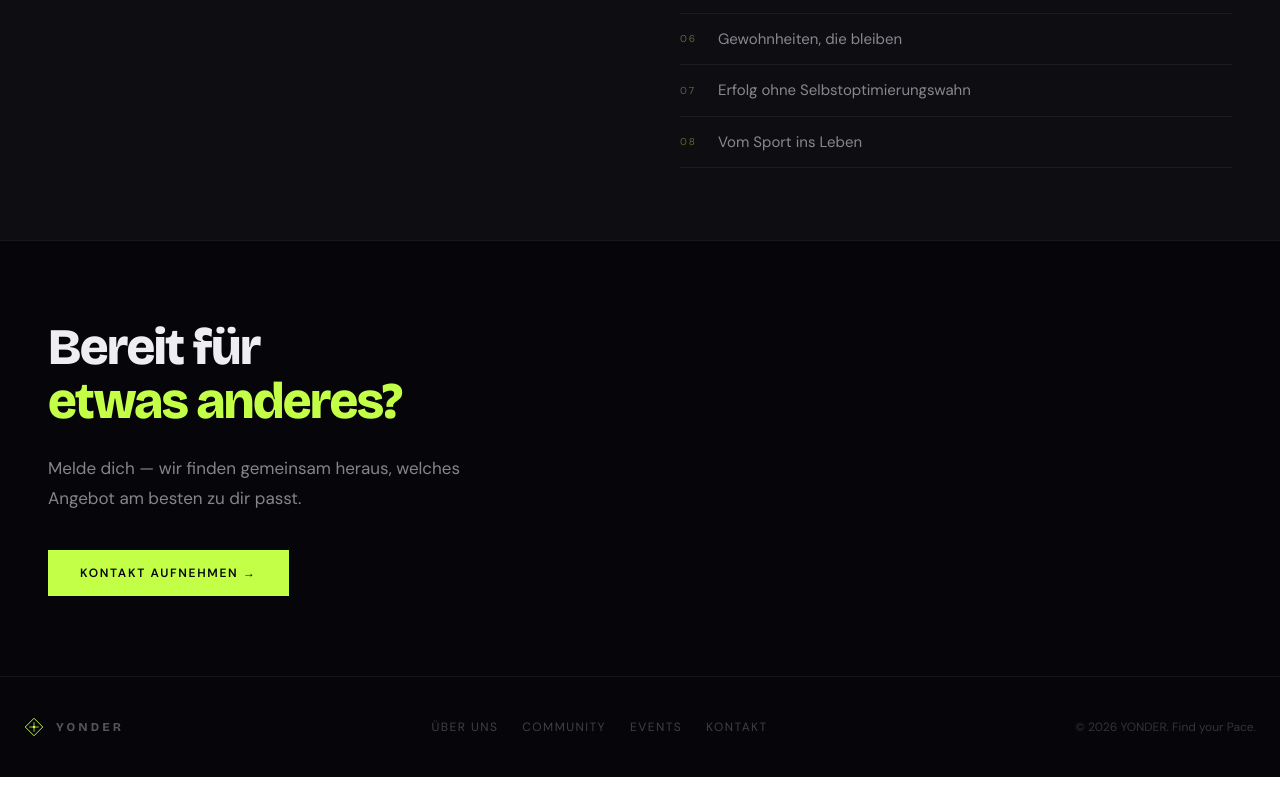
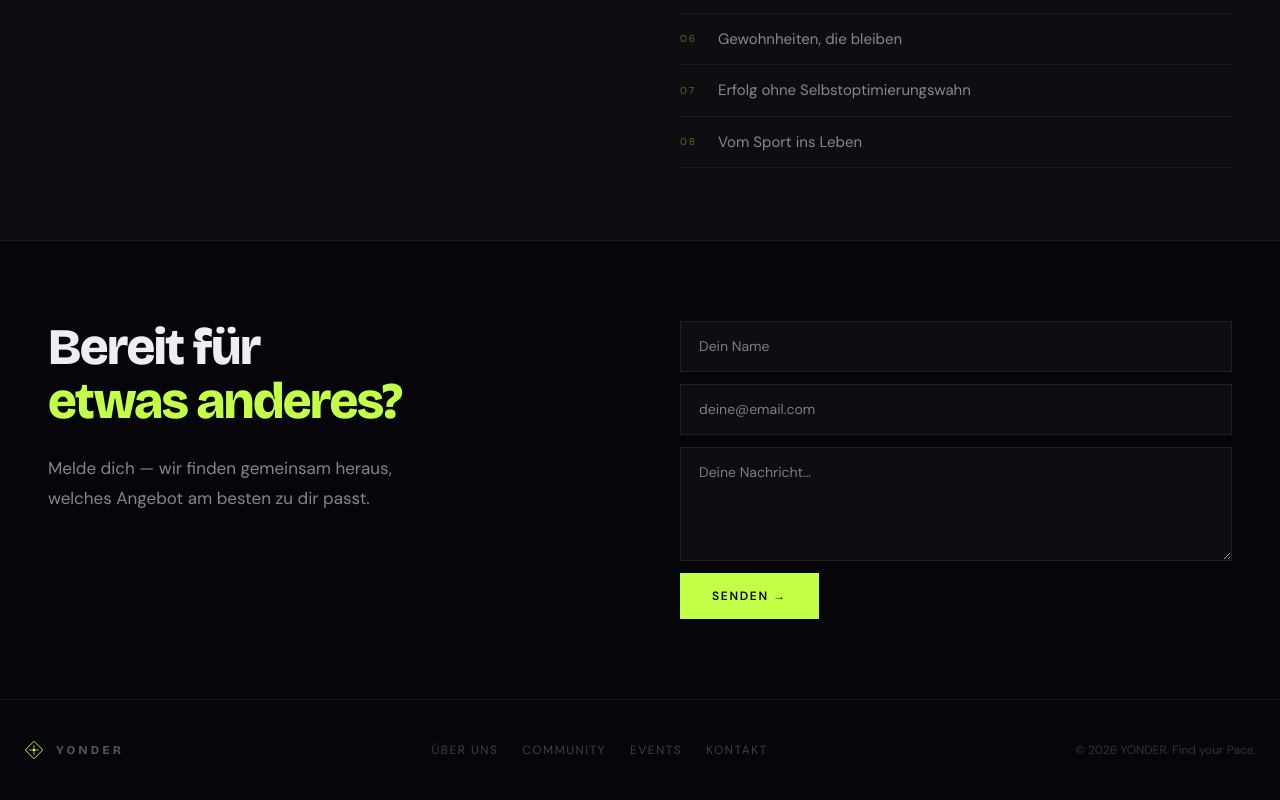
Before and after one commit to Melinja/Yonder, a React (Vite) app: page /coachings in a window 1280 px wide. Shown: the part 1341-2141 px from the top of the page. Before the commit the page ends 2118 px from the top, so only its background shows below. Built offline with nearby package versions, Linux system fonts and the light colour scheme.

Commit message:
Add contact form on Coachings page with email notification

```diff
--- /dev/null
+++ b/api/contact.ts
@@ -0,0 +1,48 @@
+import type { VercelRequest, VercelResponse } from '@vercel/node'
+import { Resend } from 'resend'
+
+const resend = new Resend(process.env.RESEND_API_KEY)
+
+export default async function handler(req: VercelRequest, res: VercelResponse) {
+  if (req.method !== 'POST') {
+    return res.status(405).json({ error: 'Method not allowed' })
+  }
+
+  const { name, email, message } = req.body as { name?: string; email?: string; message?: string }
+
+  if (!name || !email || !email.includes('@') || !message) {
+    return res.status(400).json({ error: 'Bitte alle Felder ausfüllen.' })
+  }
+
+  try {
+    await resend.emails.send({
+      from: 'YONDER <onboarding@resend.dev>',
+      to: 'melina.borgmann@outlook.de',
+      subject: `Neue Kontaktanfrage von ${name}`,
+      html: `
+        <div style="font-family: sans-serif; background: #06060A; color: #EDEDF2; padding: 40px; max-width: 560px;">
+          <p style="color: #C4FF47; font-size: 11px; letter-spacing: 0.3em; margin-bottom: 24px;">YONDER — NEUE KONTAKTANFRAGE</p>
+          <table style="width: 100%; border-collapse: collapse; margin-bottom: 24px;">
+            <tr>
+              <td style="color: rgba(237,237,242,0.4); font-size: 12px; letter-spacing: 0.1em; padding-bottom: 8px; width: 100px;">NAME</td>
+              <td style="color: #EDEDF2; font-size: 15px; font-weight: 600; padding-bottom: 8px;">${name}</td>
+            </tr>
+            <tr>
+              <td style="color: rgba(237,237,242,0.4); font-size: 12px; letter-spacing: 0.1em; padding-bottom: 8px;">E-MAIL</td>
+              <td style="color: #C4FF47; font-size: 15px; padding-bottom: 8px;"><a href="mailto:${email}" style="color: #C4FF47;">${email}</a></td>
+            </tr>
+          </table>
+          <div style="background: #0D0D12; border-left: 2px solid #C4FF47; padding: 20px 24px; border-radius: 2px;">
+            <p style="color: rgba(237,237,242,0.4); font-size: 11px; letter-spacing: 0.2em; margin-bottom: 12px;">NACHRICHT</p>
+            <p style="color: #EDEDF2; font-size: 15px; line-height: 1.7; margin: 0;">${message.replace(/\n/g, '<br>')}</p>
+          </div>
+        </div>
+      `,
+    })
+
+    return res.status(200).json({ ok: true })
+  } catch (err) {
+    console.error(err)
+    return res.status(500).json({ error: 'Nachricht konnte nicht gesendet werden.' })
+  }
+}
--- a/src/pages/Coachings.tsx
+++ b/src/pages/Coachings.tsx
@@ -1,4 +1,4 @@
-import { Link } from 'react-router-dom'
+import { useState } from 'react'
 import SectionLabel from '../components/SectionLabel'
 
 const display = "'Bricolage Grotesque', sans-serif"
@@ -29,6 +29,30 @@ const SERVICES = [
 ]
 
 export default function Coachings() {
+  const [form, setForm] = useState({ name: '', email: '', message: '' })
+  const [loading, setLoading] = useState(false)
+  const [submitted, setSubmitted] = useState(false)
+  const [error, setError] = useState('')
+
+  const handleSubmit = async () => {
+    if (!form.name || !form.email.includes('@') || !form.message) return
+    setLoading(true)
+    setError('')
+    try {
+      const res = await fetch('/api/contact', {
+        method: 'POST',
+        headers: { 'Content-Type': 'application/json' },
+        body: JSON.stringify(form),
+      })
+      if (res.ok) setSubmitted(true)
+      else setError('Etwas ist schiefgelaufen. Bitte versuche es nochmal.')
+    } catch {
+      setError('Etwas ist schiefgelaufen. Bitte versuche es nochmal.')
+    } finally {
+      setLoading(false)
+    }
+  }
+
   return (
     <div style={{ backgroundColor: bg }}>
 
@@ -94,23 +118,77 @@ export default function Coachings() {
         </div>
       </section>
 
-      {/* ── CTA ──────────────────────────────────────────── */}
+      {/* ── Kontakt ──────────────────────────────────────── */}
       <section style={{ padding: '80px 48px', borderTop: '1px solid rgba(255,255,255,0.07)' }}>
-        <div style={{ maxWidth: 1200, margin: '0 auto' }}>
+        <div style={{ maxWidth: 1200, margin: '0 auto', display: 'grid', gridTemplateColumns: '1fr 1fr', gap: '0 80px', alignItems: 'start' }}>
+          <div>
             <h2 style={{ fontFamily: display, fontSize: 'clamp(32px, 4vw, 56px)', fontWeight: 800, letterSpacing: '-0.035em', lineHeight: 1.05, color: white, marginBottom: 24 }}>
               Bereit für<br /><span style={{ color: lime }}>etwas anderes?</span>
             </h2>
-          <p style={{ fontFamily: sans, fontSize: 17, color: dim1, lineHeight: 1.8, maxWidth: 480, marginBottom: 36 }}>
+            <p style={{ fontFamily: sans, fontSize: 17, color: dim1, lineHeight: 1.8, maxWidth: 400 }}>
               Melde dich — wir finden gemeinsam heraus, welches Angebot am besten zu dir passt.
             </p>
-          <Link
-            to="/community"
-            style={{ display: 'inline-block', padding: '14px 32px', backgroundColor: lime, color: bg, fontFamily: sans, fontSize: 12, fontWeight: 600, letterSpacing: '0.14em' }}
-            onMouseEnter={e => (e.currentTarget.style.backgroundColor = '#d3ff65')}
-            onMouseLeave={e => (e.currentTarget.style.backgroundColor = lime)}
+          </div>
+
+          <div>
+            {submitted ? (
+              <div style={{ padding: '40px 0', display: 'flex', flexDirection: 'column', gap: 12 }}>
+                <div style={{ width: 32, height: 2, backgroundColor: lime }} />
+                <p style={{ fontFamily: sans, fontSize: 13, color: lime, letterSpacing: '0.2em' }}>NACHRICHT GESENDET.</p>
+                <p style={{ fontFamily: sans, fontSize: 15, color: dim1, lineHeight: 1.7 }}>Danke — ich melde mich bald bei dir.</p>
+              </div>
+            ) : (
+              <div style={{ display: 'flex', flexDirection: 'column', gap: 12 }}>
+                {[
+                  { key: 'name',    placeholder: 'Dein Name',          type: 'text' },
+                  { key: 'email',   placeholder: 'deine@email.com',    type: 'email' },
+                ].map(({ key, placeholder, type }) => (
+                  <input
+                    key={key}
+                    type={type}
+                    placeholder={placeholder}
+                    value={form[key as keyof typeof form]}
+                    onChange={e => setForm(f => ({ ...f, [key]: e.target.value }))}
+                    style={{
+                      width: '100%', padding: '14px 18px', backgroundColor: panel,
+                      border: '1px solid rgba(255,255,255,0.08)', color: white,
+                      fontFamily: sans, fontSize: 14, outline: 'none', boxSizing: 'border-box',
+                    }}
+                    onFocus={e => (e.currentTarget.style.borderColor = 'rgba(196,255,71,0.4)')}
+                    onBlur={e => (e.currentTarget.style.borderColor = 'rgba(255,255,255,0.08)')}
+                  />
+                ))}
+                <textarea
+                  placeholder="Deine Nachricht…"
+                  rows={4}
+                  value={form.message}
+                  onChange={e => setForm(f => ({ ...f, message: e.target.value }))}
+                  style={{
+                    width: '100%', padding: '14px 18px', backgroundColor: panel,
+                    border: '1px solid rgba(255,255,255,0.08)', color: white,
+                    fontFamily: sans, fontSize: 14, outline: 'none', resize: 'vertical', boxSizing: 'border-box',
+                  }}
+                  onFocus={e => (e.currentTarget.style.borderColor = 'rgba(196,255,71,0.4)')}
+                  onBlur={e => (e.currentTarget.style.borderColor = 'rgba(255,255,255,0.08)')}
+                />
+                {error && <p style={{ fontFamily: sans, fontSize: 13, color: '#ff6b6b' }}>{error}</p>}
+                <button
+                  onClick={handleSubmit}
+                  disabled={loading}
+                  style={{
+                    padding: '14px 32px', backgroundColor: loading ? 'rgba(196,255,71,0.5)' : lime,
+                    color: bg, fontFamily: sans, fontSize: 12, fontWeight: 600,
+                    letterSpacing: '0.14em', cursor: loading ? 'wait' : 'pointer',
+                    border: 'none', alignSelf: 'flex-start',
+                  }}
+                  onMouseEnter={e => { if (!loading) e.currentTarget.style.backgroundColor = '#d3ff65' }}
+                  onMouseLeave={e => { if (!loading) e.currentTarget.style.backgroundColor = lime }}
                 >
-            KONTAKT AUFNEHMEN →
-          </Link>
+                  {loading ? '…' : 'SENDEN →'}
+                </button>
+              </div>
+            )}
+          </div>
         </div>
       </section>
 
```
Lines whose indentation alone changed are shown as unchanged.
